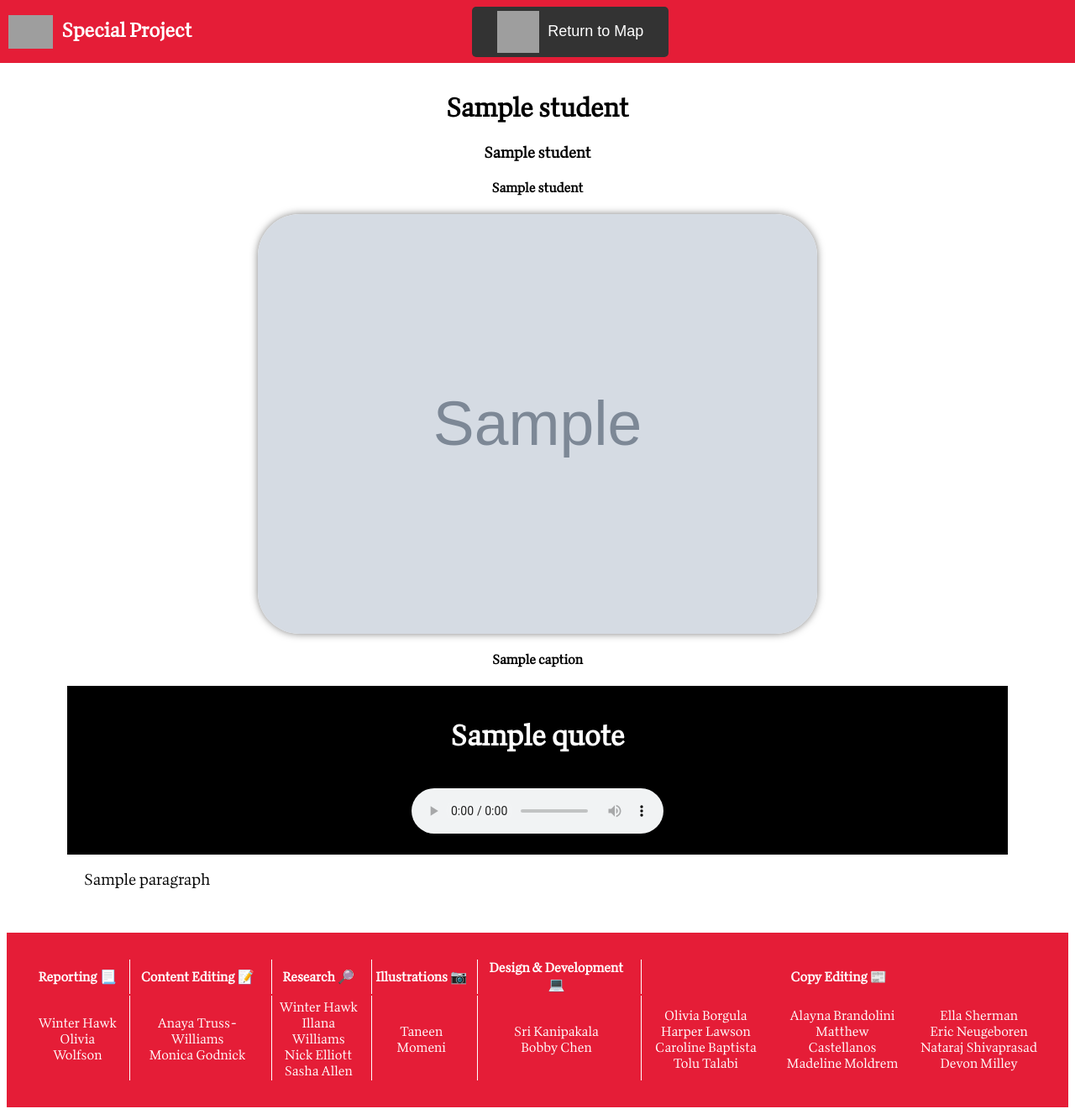
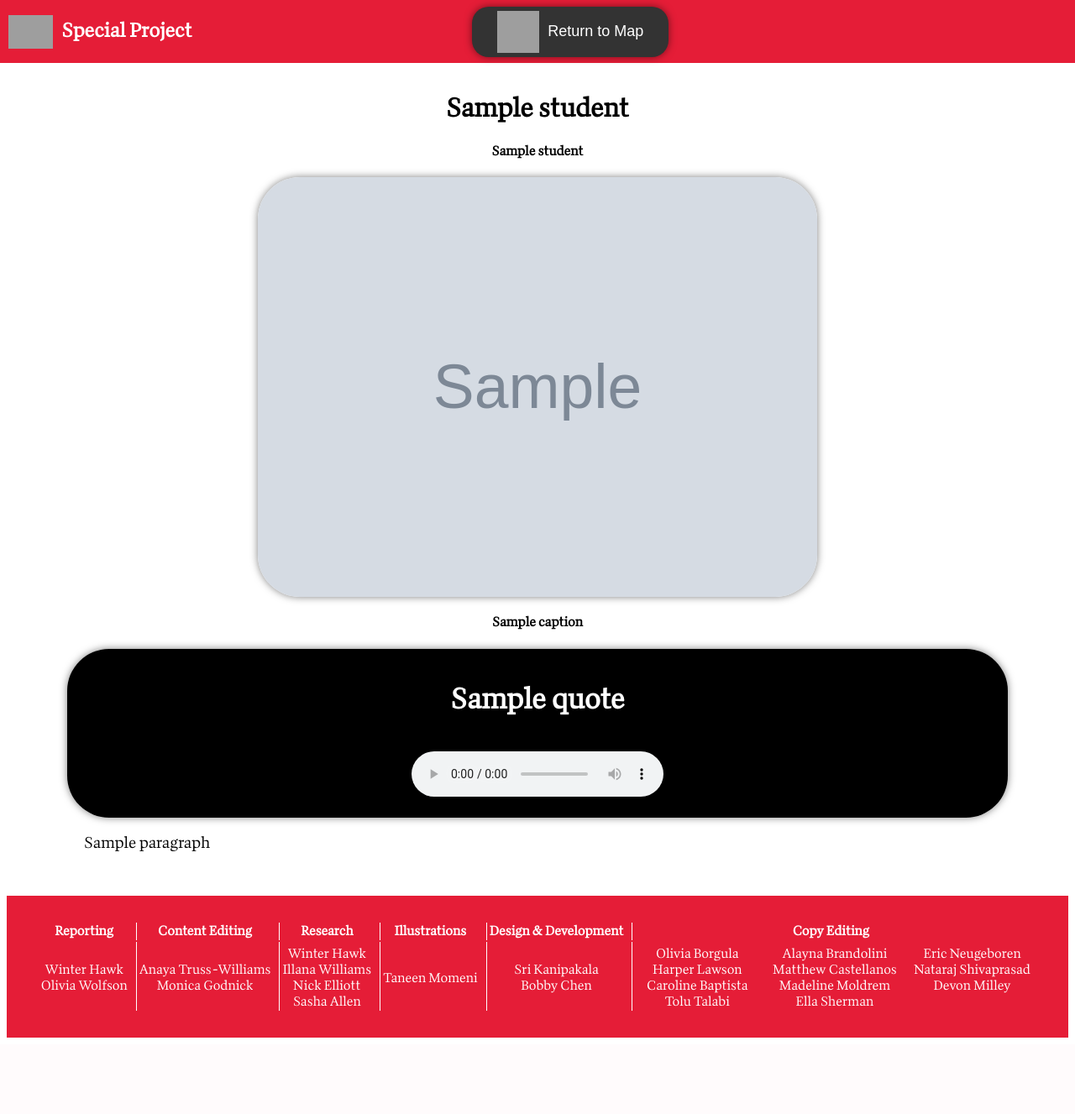
Before and after one commit to skanipakala/InternationalStudentsPage, a Flask app: template templates/student_detail.html in a window 1280 px wide. Shown: the whole page at 84% size. After the commit the page ends 1236 px from the top, so only its background shows below. Run offline with Flask 2, Linux system fonts and the light colour scheme; the template is opened without the code that fills it: most values are stand-ins (such as "Sample title", 1, 10 or a date in 2020); grey boxes marked "Sample" are stand-in pictures; grey boxes are pictures that could not be loaded.

Commit message:
subtle fixes

```diff
--- a/app.py
+++ b/app.py
@@ -41,5 +41,5 @@
 
 # run the app
 
-app.run(host='0.0.0.0', port=3000)
-# app.run(debug = True, port=3000)
+# app.run(host='0.0.0.0', port=3000)
+app.run(debug = True, port=3000)
--- a/static/css/student_detail_style.css
+++ b/static/css/student_detail_style.css
@@ -24,7 +24,9 @@
   align-items: center;
   justify-content: center;
   text-align: center;
-}
+  border-radius: 50px;
+  box-shadow: 0px 0px 10px 0px rgba(0, 0, 0, 0.5);
+  }
 
 .quote-text {
   margin: 20px;
--- a/students.py
+++ b/students.py
@@ -3,7 +3,7 @@
     "id": 1,
     "name": "Divyansh Agrawal",
     "country": "India",
-    "picture": "agrawal.jpg",
+    "picture": "INDIA.jpg",
     "country_flag": "India.png",
     "title": "Mental health stigma in India causes delays in intervention and treatment",
     "subtitle": "Some multigenerational families provide guidance for youth while others pass down misconceptions about mental health.",
@@ -17,8 +17,8 @@
     "id": 2,
     "name": "Sophia Andersen",
     "country": "Denmark",
-    "picture": "andersen.png",
-    "country_flag": "Denmark.png",
+    "picture": "DENMARK.png",
+    "country_flag": "DENMARK.png",
     "title": "Danish healthcare helped students in Denmark navigate mental health",
     "subtitle": "From flair-ups with friends to lifelong depressive episodes, Denmark’s mental healthcare system helps youth find help.",
     "article_file": "static/articles/Sophia Andersen/Sophia_Andersen.txt",
@@ -46,7 +46,7 @@
     "id": 4,
     "name": "Ubaid Bakhtiar",
     "country": "Pakistan",
-    "picture": "bakhtiar.png",
+    "picture": "PAKISTAN.jpg",
     "country_flag": "Pakistan.png",
     "title": "State corruption and family pressure stifle health progress of rural Pakistani communities",
     "subtitle": "Political instability and underfunded health systems perpetuate cycles of violence and poor mental health in Pakistan.",
@@ -60,7 +60,7 @@
     "id": 5,
     "name": "Seungji Rhee",
     "country": "South Korea",
-    "picture": "rhee.png",
+    "picture": "SOUTH KOREA.png",
     "country_flag": "South_Korea.png",
     "title": "Students in South Korea begin to value self-care amid academic pressures",
     "subtitle": "South Korean media and television are helping raise awareness of youth experiences with stress and anxiety.",
--- a/templates/student_detail.html
+++ b/templates/student_detail.html
@@ -2,7 +2,7 @@
 <html lang="en">
 <head>
     <meta charset="UTF-8">
-    <title>{{ student.name }} | Student Details</title>
+    <!-- <title>{{ student.name }} | Student Details</title> -->
     <link rel="stylesheet" href="/static/css/student_detail_style.css">
 </head>
 
@@ -24,7 +24,7 @@
 
 
 
-    <button style="color: white; background-color: #333; border: none; padding: 5px 30px; border-radius: 5px;
+    <button style="color: white; background-color: #333; border: none; padding: 5px 30px; border-radius: 20px ; box-shadow: 0px 0px 10px 0px rgba(0, 0, 0, 0.5);;
     cursor: pointer; font-size: 18px; display: flex; align-items: center;" onclick="window.location.href='/'">
 
     <img  src="https://cdn-icons-png.flaticon.com/512/5352/5352016.png" alt="Return to Map Icon" style="width: 50px; height: 50px; margin-right: 10px;">
@@ -43,8 +43,8 @@
     <div class="container">
         <div class="header">
             <h1 class="text-center"><strong>{{ student.title }}</strong></h1>
-            <h3 class="text-center">{{ student.subtitle }}</h3>
-            <h4 class="text-center">{{ student.name }}</h4>
+            <h4 class="text-center">{{ student.subtitle }}</h4>
+            <!-- <h4 class="text-center">{{ student.name }}</h4> -->
         </div>
         <div>
 
@@ -53,7 +53,7 @@
                 <img
                     height="500px"
                     style="border-radius: 50px; box-shadow: 0 0 10px rgba(0,0,0,0.5);"
-                    src="{{ url_for('static', filename='img/student_pics/' + student.picture) }}"
+                    src="{{ url_for('static', filename='img/new/' + student.picture) }}"
                     alt="{{ student.name }}"
                 >
             </div>
@@ -98,12 +98,12 @@
 <footer style="background-color: #E51D37; color: white; margin: 0 auto; display: flex; justify-content: center; align-items: center;">
     <table style="padding: 30px;">
       <tr>
-        <th style="font-size: 16px; font-weight: bold; border-right: 1px solid white; padding-right: 10px;">Reporting 📃</th>
-        <th style="font-size: 16px; font-weight: bold; border-right: 1px solid white; padding-right: 10px;">Content Editing 📝</th>
-        <th style="font-size: 16px; font-weight: bold; border-right: 1px solid white; padding-right: 10px;">Research 🔎</th>
-        <th style="font-size: 16px; font-weight: bold; border-right: 1px solid white; padding-right: 10px;">Illustrations 📷</th>
-        <th style="font-size: 16px; font-weight: bold; border-right: 1px solid white; padding-right: 10px;">Design &amp; Development 💻</th>
-        <th style="font-size: 16px; font-weight: bold; padding-right: 10px;">Copy Editing 📰</th>
+        <th style="font-size: 16px; font-weight: bold; border-right: 1px solid white; padding-right: 10px;">Reporting</th>
+        <th style="font-size: 16px; font-weight: bold; border-right: 1px solid white; padding-right: 10px;">Content Editing</th>
+        <th style="font-size: 16px; font-weight: bold; border-right: 1px solid white; padding-right: 10px;">Research</th>
+        <th style="font-size: 16px; font-weight: bold; border-right: 1px solid white; padding-right: 10px;">Illustrations</th>
+        <th style="font-size: 16px; font-weight: bold; border-right: 1px solid white; padding-right: 10px;">Design &amp; Development</th>
+        <th style="font-size: 16px; font-weight: bold; padding-right: 10px;">Copy Editing</th>
       </tr>
       <tr>
         <td style="text-align:center; font-size: 16px; padding-top: 5px; border-right: 1px solid white; padding-right: 10px;">
```
Also changed, not shown: templates/home.html (+7 -12 lines), static/img/new/ELSAVADOR.jpg (added), static/img/new/GHANA.jpeg (added), static/img/new/INDIA.jpg (added), static/img/new/PAKISTAN.jpg (added), static/img/new/PERU.jpg (added), 3 other files.
